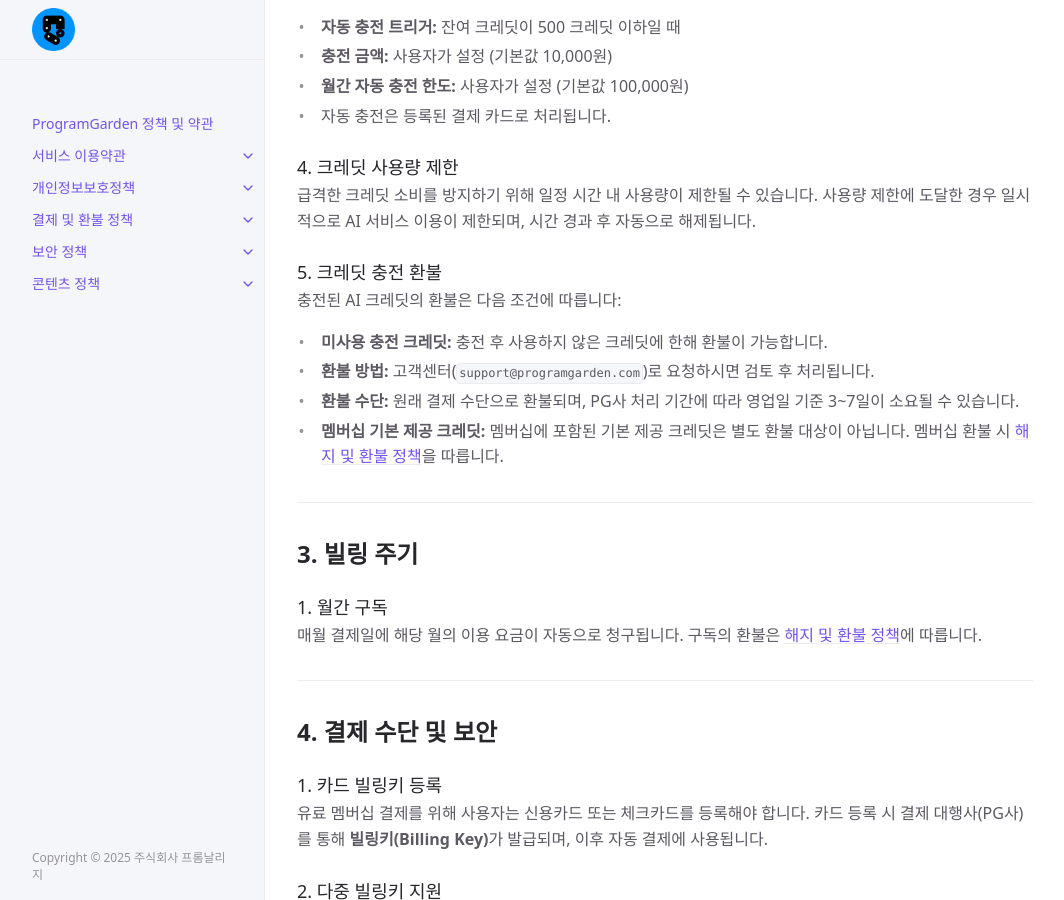
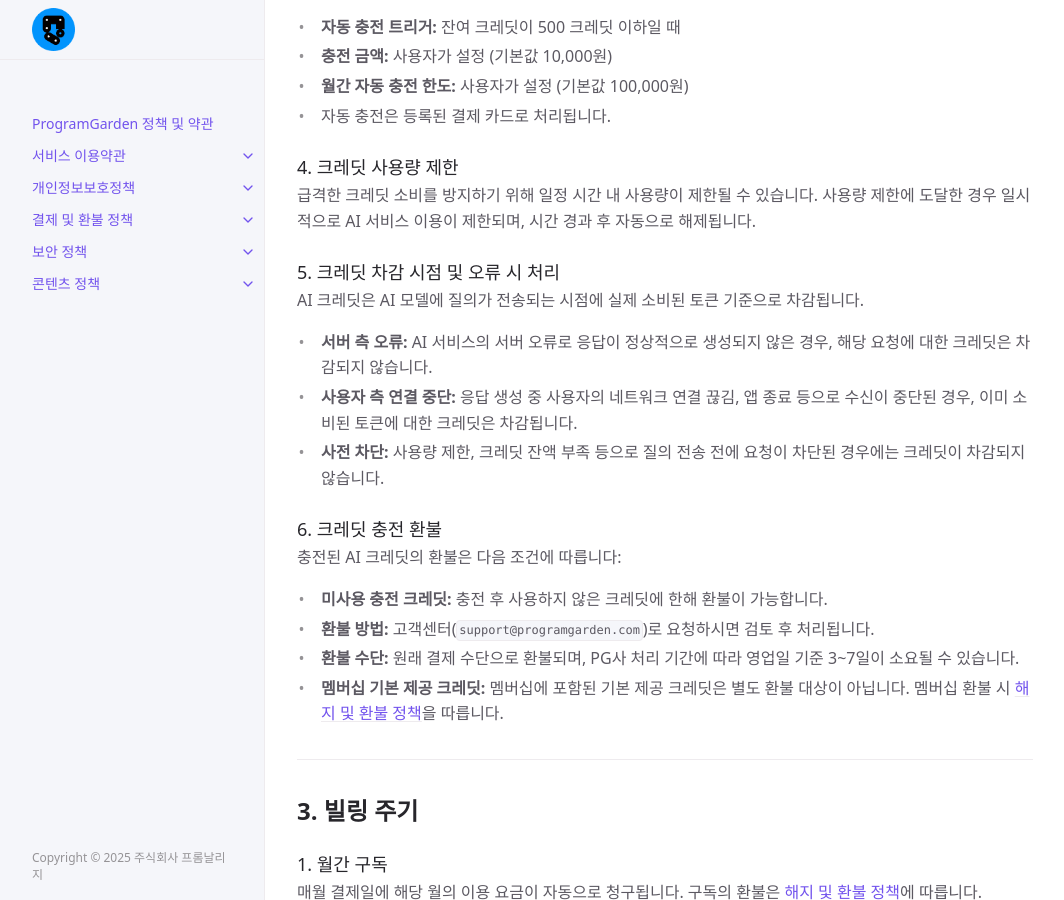
Before and after one commit to programgarden/programgarden.github.io, a Jekyll site: the page built from docs/payment-policy/payment.md, in a window 1280 px wide and 900 px high, scrolled down 1585 px. Shown: the whole window, without its empty margins (107-1171 px from the left). Built offline with Jekyll 4.4.1, drawn with Linux system fonts in a browser that asks for light colours; cached includes are drawn as plain includes.

Commit message:
docs: 크레딧 차감 시점 및 오류 시 처리 조항 추가 (약관 2.5조)
## 작업 의도
서버 에러/사용자 끊김/사전 차단 시 크레딧 처리 기준을 약관에 명시한다.

## 작업 내용
- payment.md: 2.5조 "크레딧 차감 시점 및 오류 시 처리" 신설
  - 서버 측 오류: 크레딧 미차감
  - 사용자 측 연결 중단: 소비분 차감
  - 사전 차단 (rate limit 등): 미차감
- 기존 5번(크레딧 충전 환불) → 6번으로 이동

```diff
--- a/docs/payment-policy/payment.md
+++ b/docs/payment-policy/payment.md
@@ -62,7 +62,13 @@ ProgramGarden AI 서비스 이용 시 **AI 크레딧**이 소비됩니다. AI
 ### 4. 크레딧 사용량 제한
 급격한 크레딧 소비를 방지하기 위해 일정 시간 내 사용량이 제한될 수 있습니다. 사용량 제한에 도달한 경우 일시적으로 AI 서비스 이용이 제한되며, 시간 경과 후 자동으로 해제됩니다.
 
-### 5. 크레딧 충전 환불
+### 5. 크레딧 차감 시점 및 오류 시 처리
+AI 크레딧은 AI 모델에 질의가 전송되는 시점에 실제 소비된 토큰 기준으로 차감됩니다.
+- **서버 측 오류:** AI 서비스의 서버 오류로 응답이 정상적으로 생성되지 않은 경우, 해당 요청에 대한 크레딧은 차감되지 않습니다.
+- **사용자 측 연결 중단:** 응답 생성 중 사용자의 네트워크 연결 끊김, 앱 종료 등으로 수신이 중단된 경우, 이미 소비된 토큰에 대한 크레딧은 차감됩니다.
+- **사전 차단:** 사용량 제한, 크레딧 잔액 부족 등으로 질의 전송 전에 요청이 차단된 경우에는 크레딧이 차감되지 않습니다.
+
+### 6. 크레딧 충전 환불
 충전된 AI 크레딧의 환불은 다음 조건에 따릅니다:
 - **미사용 충전 크레딧:** 충전 후 사용하지 않은 크레딧에 한해 환불이 가능합니다.
 - **환불 방법:** 고객센터(`support@programgarden.com`)로 요청하시면 검토 후 처리됩니다.
```
